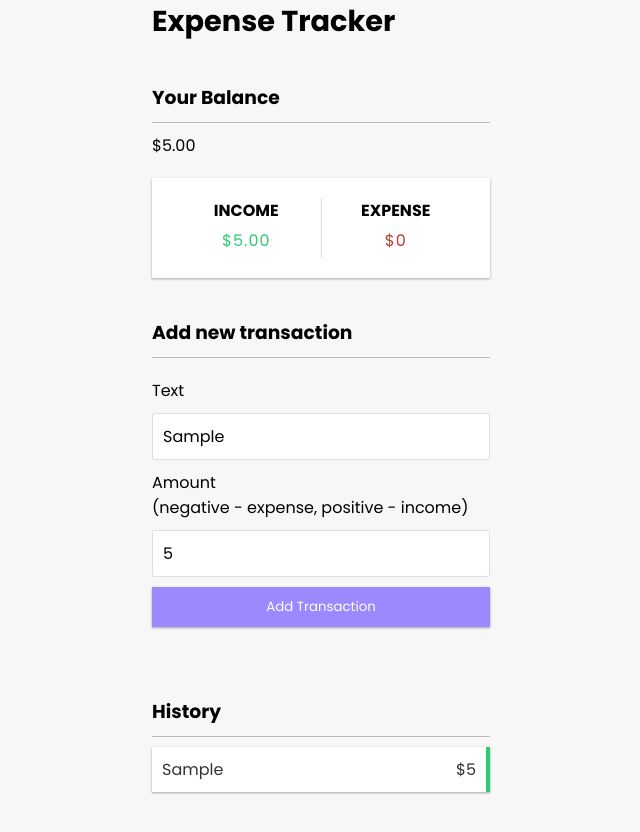
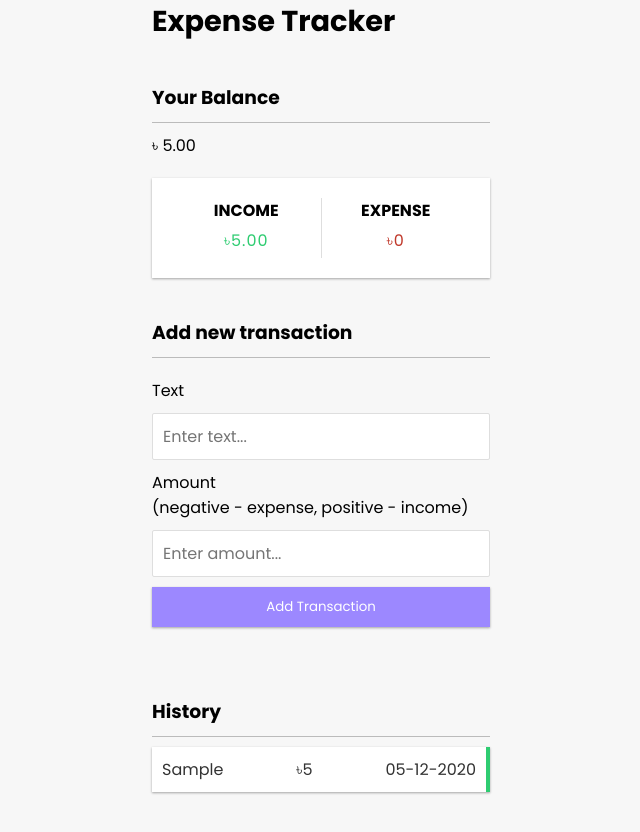
Before and after one commit to shuvoshaha/et, a React (Create React App) app: page / in a window 1280 px wide. Both pictures are taken after typing "Sample", "5" into the empty fields and a click on the input "Add Transaction". Shown: the whole page, without its empty margins (319-959 px from the left). Built offline with nearby package versions, Linux system fonts and the light colour scheme.

Commit message:
Change something about taka sign

```diff
--- a/package.json
+++ b/package.json
@@ -1,17 +1,21 @@
 {
   "name": "expense-tracker",
+  "homepage": "https://shuvoshaha.github.io/et",
   "version": "0.1.0",
   "private": true,
   "dependencies": {
     "@testing-library/jest-dom": "^5.11.6",
     "@testing-library/react": "^11.2.2",
     "@testing-library/user-event": "^12.4.0",
+    "gh-pages": "^3.1.0",
     "react": "^17.0.1",
     "react-dom": "^17.0.1",
     "react-scripts": "4.0.1",
     "web-vitals": "^0.2.4"
   },
   "scripts": {
+    "predeploy": "npm run build",
+    "deploy": "gh-pages -d build",
     "start": "react-scripts start",
     "build": "react-scripts build",
     "test": "react-scripts test",
--- a/src/components/AddTransaction.jsx
+++ b/src/components/AddTransaction.jsx
@@ -8,13 +8,15 @@ export const AddTransaction = () => {
 
  const onSubmitHandler = (e) => {
   e.preventDefault()
+  document.getElementById("reset").reset();
+
   const data = {
    id: Math.floor(Math.random() * 1000),
    text,
-   amount: +amount
+   amount: +amount,
   }
   dispatch({ type: 'AddItem', AddTransanction: data });
-  document.getElementById("reset").reset();
+
  }
 
  return (
@@ -28,7 +30,7 @@ export const AddTransaction = () => {
       type="text"
       placeholder="Enter text..."
       onChange={(e) => setText(e.target.value)}
-      value={text}
+
      />
     </div>
 
@@ -40,7 +42,7 @@ export const AddTransaction = () => {
      <input
       type="number"
       placeholder="Enter amount..."
-      value={amount}
+
       onChange={(e) => setAmount(e.target.value)}
      />
     </div>
--- a/src/components/Balance.jsx
+++ b/src/components/Balance.jsx
@@ -5,12 +5,12 @@ export const Balance = () => {
  const { transactions } = useContext(Context);
 
  const amounts =  transactions.map(transaction => transaction.amount );
- const total = amounts != '' ? amounts.reduce(( acc, item ) => (acc += item )).toFixed(2): "Empty"
+ const total = amounts != '' ? amounts.reduce(( acc, item ) => (acc += item )).toFixed(2): "0.00"
 
  return (
   <>
    <h3 className="balancer-title">Your Balance</h3>
-   <p className="balance">${total} </p>
+   <p className="balance">৳ {total} </p>
   </>
  )
 }
--- a/src/components/IncomeExpenses.jsx
+++ b/src/components/IncomeExpenses.jsx
@@ -12,11 +12,11 @@ export const IncomeExpenses = () => {
   <div className="inc-exp-container">
     <div>
      <h4>Income</h4>
-     <p id="money-plus" className="money plus">${income} </p>
+     <p id="money-plus" className="money plus">৳{income} </p>
     </div>
     <div>
      <h4>Expense</h4>
-     <p id="money-minus" className="money minus">${Math.abs(expanse)} </p>
+     <p id="money-minus" className="money minus">৳{Math.abs(expanse)} </p>
     </div>
   </div>
  )
--- a/src/components/Transaction.jsx
+++ b/src/components/Transaction.jsx
@@ -10,8 +10,9 @@ import { Context } from '../context/GlobalState';
   <div>
 
     <li className= {transaction.amount < 0 ? "minus" : "plus"}>
-     {transaction.text} <span>{sign} ${Math.abs(transaction.amount)}
+     {transaction.text} <span>{sign} ৳{Math.abs(transaction.amount)}
      </span><button onClick={() =>dispatch({ type: 'delete', id: transaction.id}) } className="delete-btn">x</button>
+     <p>05-12-2020</p>
      </li>
 
   </div>
```
Also changed, not shown: 2 other files (tests, documents, lock files or other folders).
